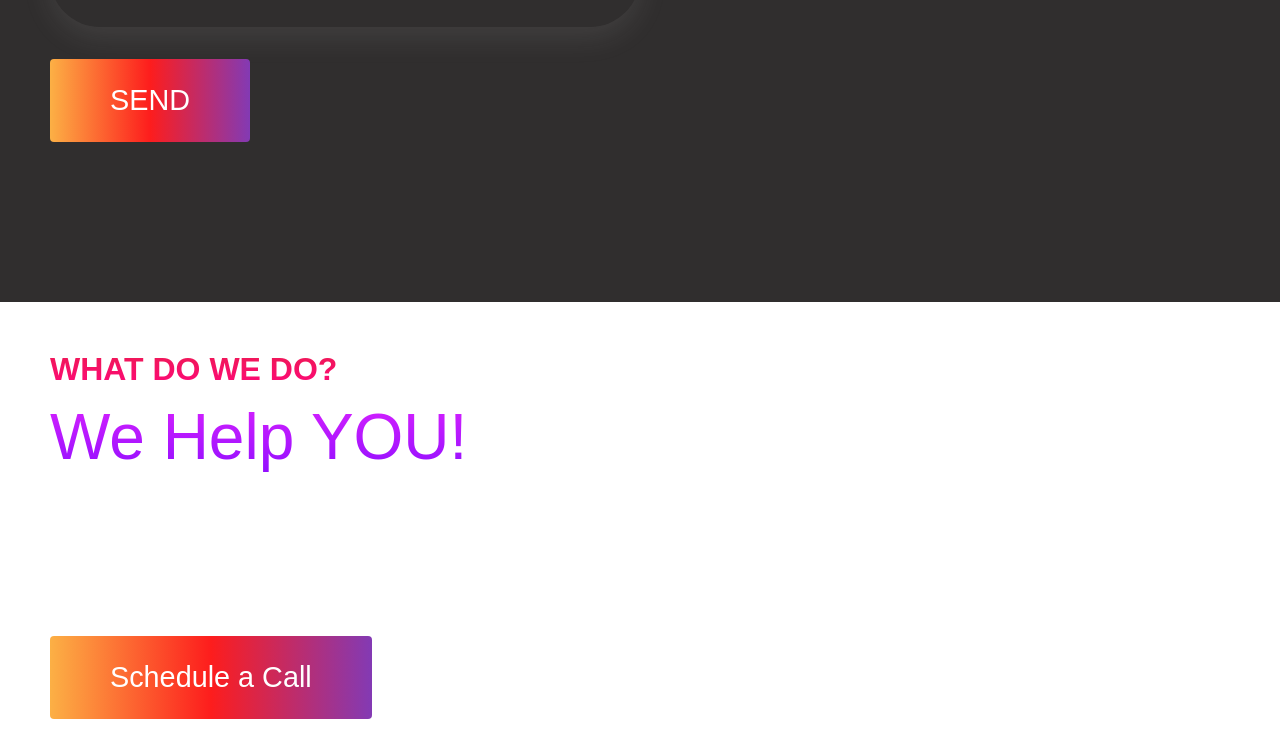
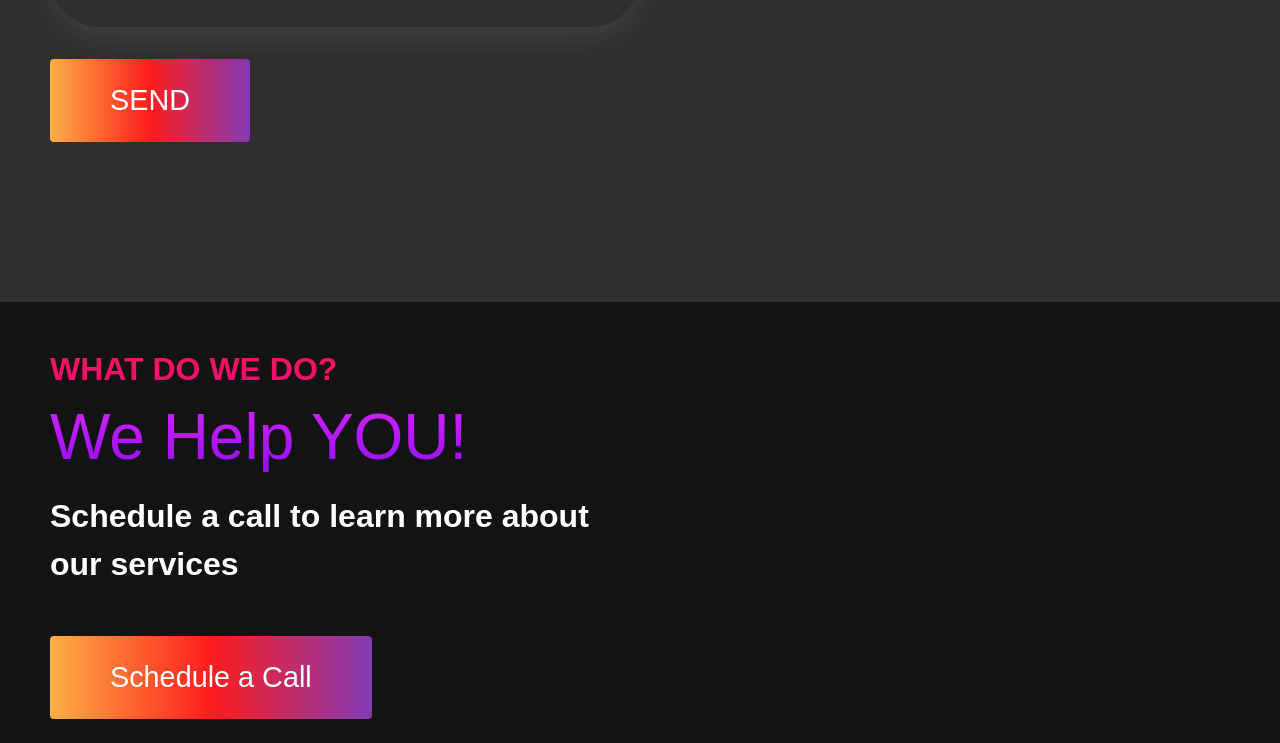
Before and after one commit to julianader/FirstTrial, a plain HTML site: page index.html in a window 1280 px wide. Shown: the part 815-1558 px from the top of the page. Drawn offline with nearby package versions, Linux system fonts and the light colour scheme.

Commit message:
styling the About Section

```diff
--- a/css/styles.css
+++ b/css/styles.css
@@ -185,3 +185,9 @@
 .main_btn:hover:after{
     width:100%;
 }
+
+.main_another{
+    background-color:  #131313;
+    padding:0;
+
+}
```
